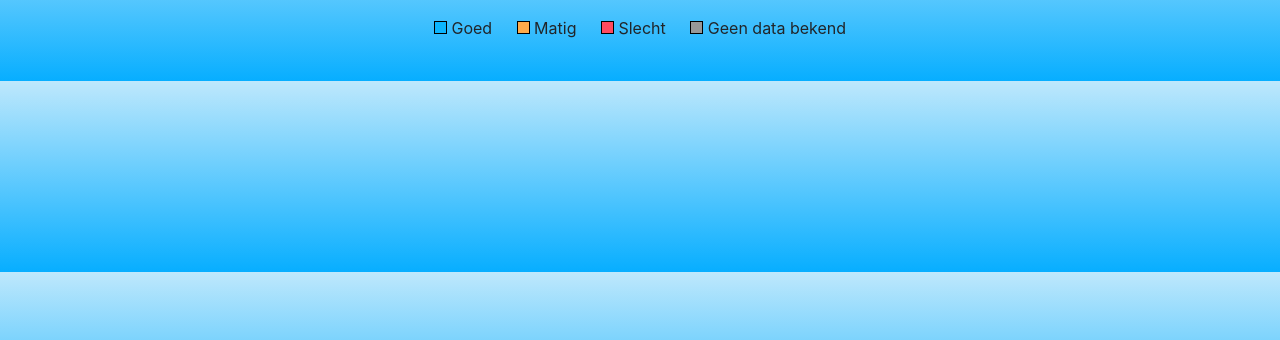
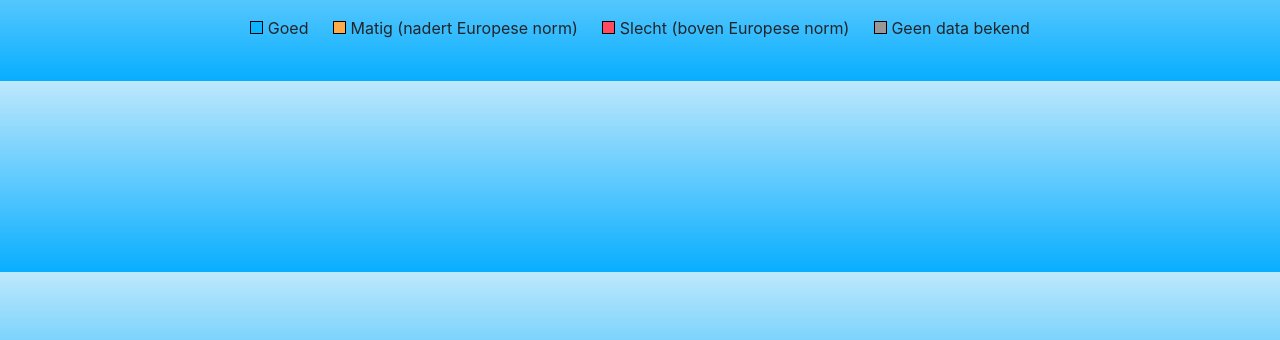
Before and after one commit to mbreemhaar/fijnstof-dashboard, a Flask app: template templates/index.html in a window 1280 px wide. Shown: the part 110-450 px from the top of the page. Run offline with Flask 2, Linux system fonts and the light colour scheme; the template is opened without the code that fills it, so the values that code supplies are empty; some libraries are stand-ins or nearby versions.

Commit message:
Clarify legend

```diff
--- a/templates/index.html
+++ b/templates/index.html
@@ -18,10 +18,10 @@
                         <div class="box blue"></div> Goed
                     </div>
                     <div class="legend-element">
-                        <div class="box orange"></div> Matig
+                        <div class="box orange"></div> Matig (nadert Europese norm)
                     </div>
                     <div class="legend-element">
-                        <div class="box red"></div> Slecht
+                        <div class="box red"></div> Slecht (boven Europese norm)
                     </div>
                     <div class="legend-element">
                         <div class="box grey"></div> Geen data bekend
```
